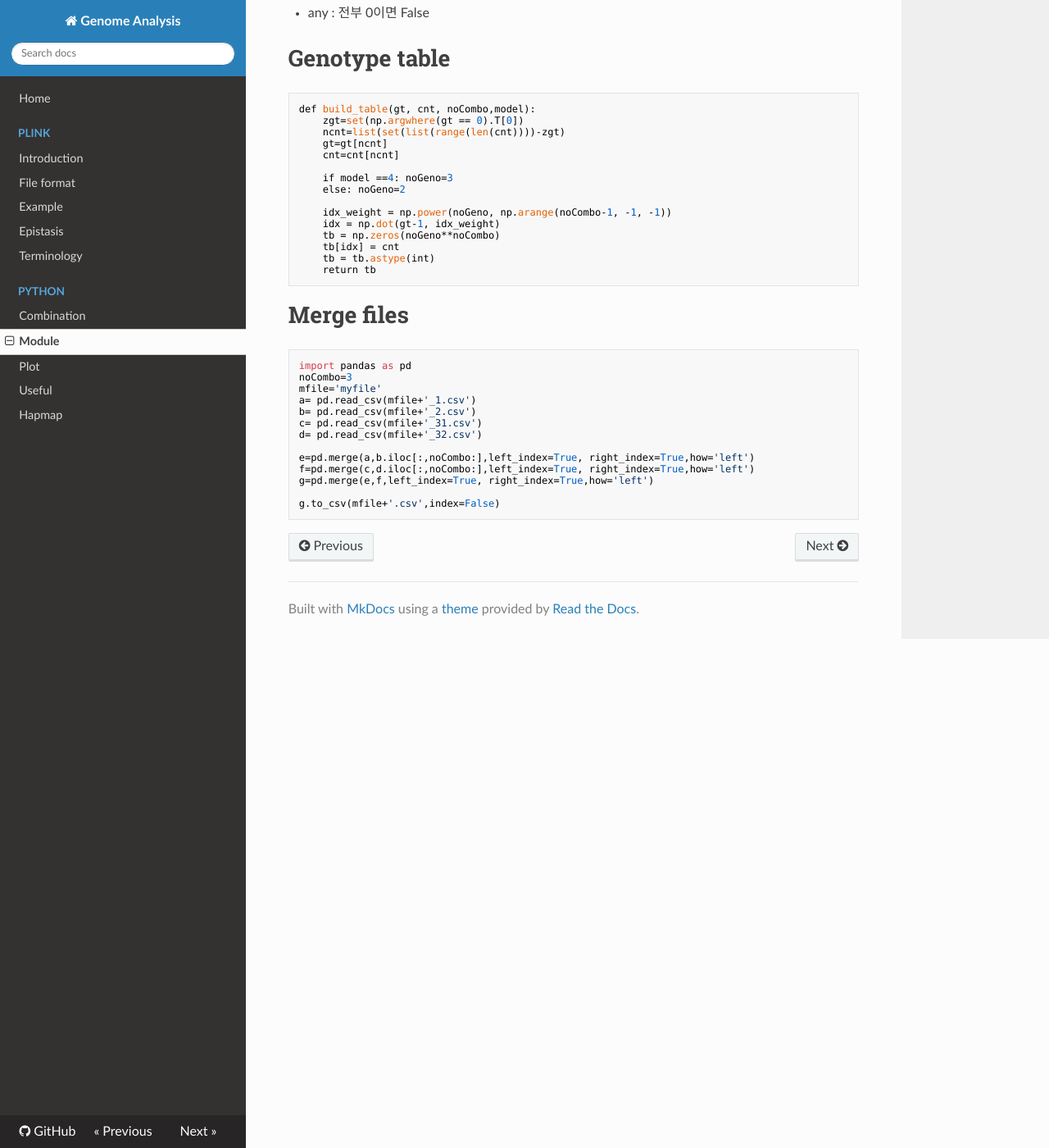
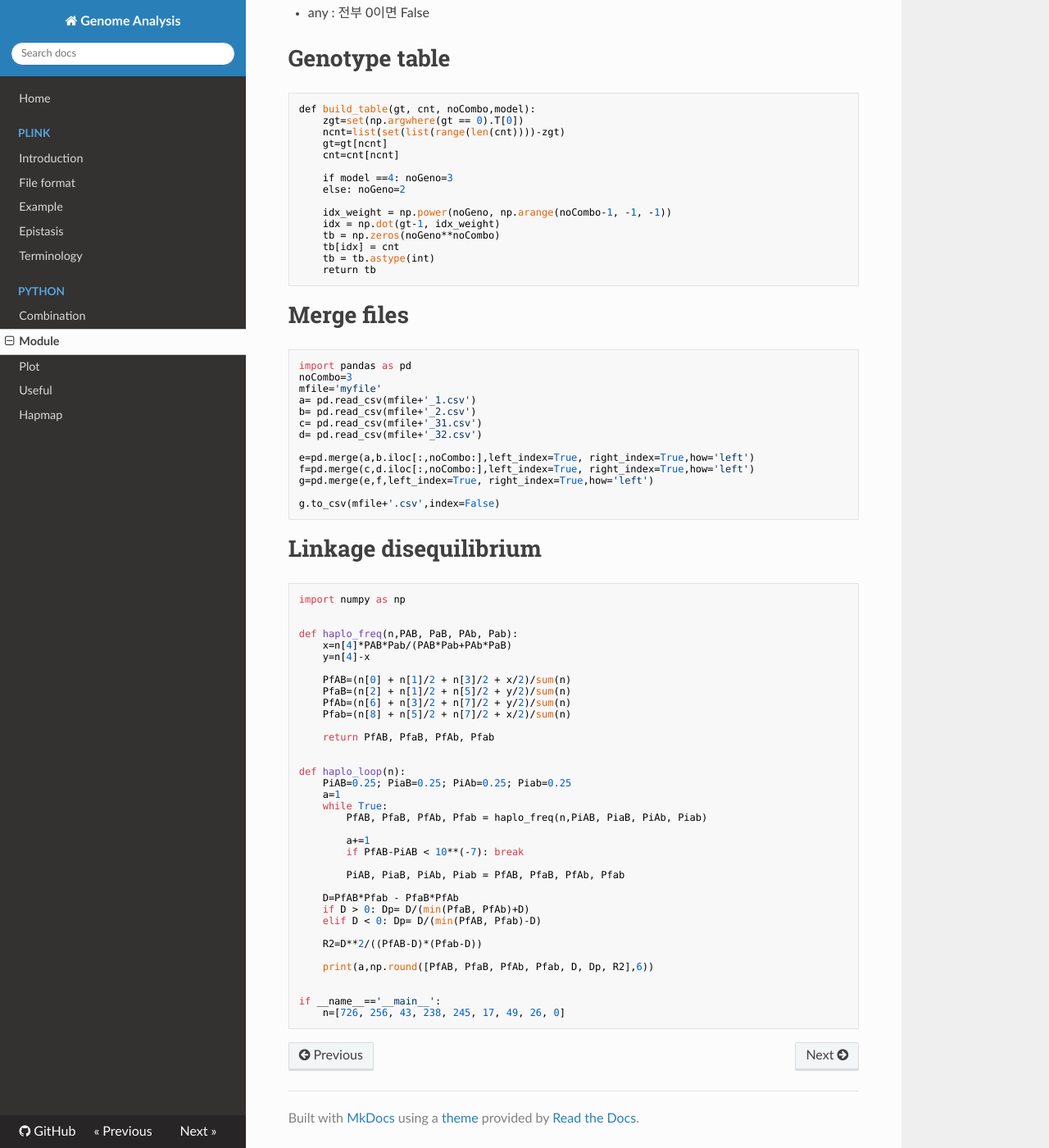
Before and after one commit to WonyoungCho/plink, an MkDocs documentation site: the page built from docs/python_module.md, in a window 1280 px wide and 1400 px high, scrolled down 852 px. Shown: the whole window at 82% size. Built offline with MkDocs 1.6.1, drawn with Linux system fonts in a browser that asks for light colours; nearby versions of some CDN libraries; old or Windows-style settings are respelled for this version of MkDocs.

Commit message:
Update python_module.md

````diff
--- a/docs/python_module.md
+++ b/docs/python_module.md
@@ -76,3 +76,44 @@ g=pd.merge(e,f,left_index=True, right_index=True,how='left')
 
 g.to_csv(mfile+'.csv',index=False)
 ```
+
+# Linkage disequilibrium
+```
+import numpy as np
+
+
+def haplo_freq(n,PAB, PaB, PAb, Pab):
+    x=n[4]*PAB*Pab/(PAB*Pab+PAb*PaB)
+    y=n[4]-x
+
+    PfAB=(n[0] + n[1]/2 + n[3]/2 + x/2)/sum(n)
+    PfaB=(n[2] + n[1]/2 + n[5]/2 + y/2)/sum(n)
+    PfAb=(n[6] + n[3]/2 + n[7]/2 + y/2)/sum(n)
+    Pfab=(n[8] + n[5]/2 + n[7]/2 + x/2)/sum(n)
+
+    return PfAB, PfaB, PfAb, Pfab
+
+
+def haplo_loop(n):
+    PiAB=0.25; PiaB=0.25; PiAb=0.25; Piab=0.25
+    a=1
+    while True:
+        PfAB, PfaB, PfAb, Pfab = haplo_freq(n,PiAB, PiaB, PiAb, Piab)
+
+        a+=1
+        if PfAB-PiAB < 10**(-7): break
+
+        PiAB, PiaB, PiAb, Piab = PfAB, PfaB, PfAb, Pfab
+
+    D=PfAB*Pfab - PfaB*PfAb
+    if D > 0: Dp= D/(min(PfaB, PfAb)+D)
+    elif D < 0: Dp= D/(min(PfAB, Pfab)-D)
+
+    R2=D**2/((PfAB-D)*(Pfab-D))
+
+    print(a,np.round([PfAB, PfaB, PfAb, Pfab, D, Dp, R2],6))
+
+
+if __name__=='__main__':
+    n=[726, 256, 43, 238, 245, 17, 49, 26, 0]
+```
````
